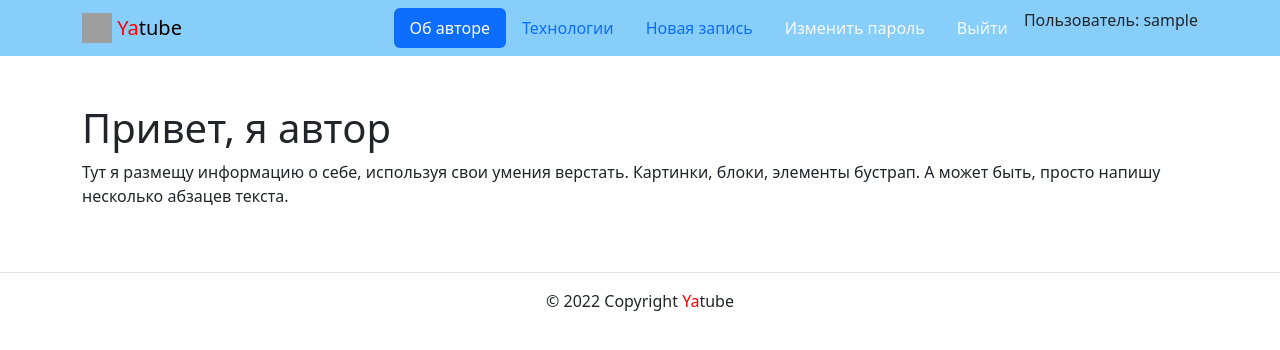
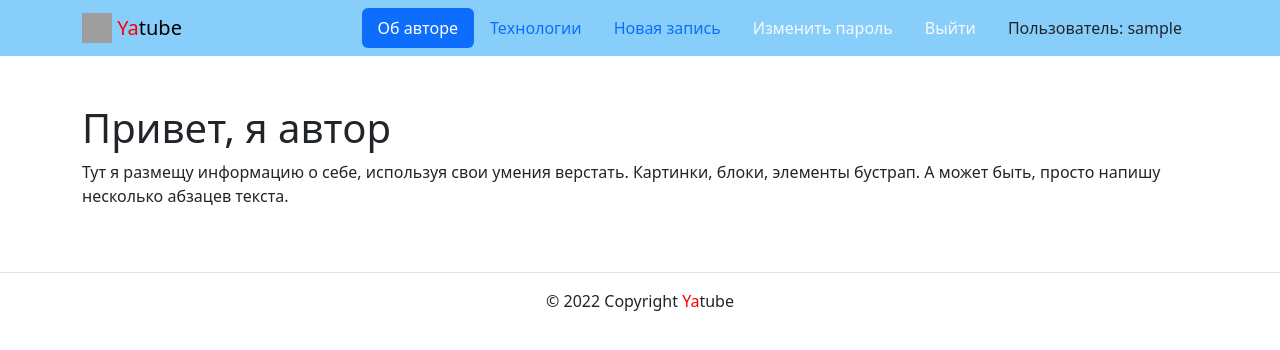
Before and after one commit to TrofimovAleksey/hw05_final, a Django app: page /about/author/ in a window 1280 px wide. Shown: the top 350 px of the page. Run offline with Django 3.2, Linux system fonts and the light colour scheme; the visitor is signed in with stand-in values (Sample User, id 1); some libraries are stand-ins or nearby versions; grey boxes are pictures that could not be loaded.

Commit message:
Оформил пользователя

```diff
--- a/yatube/templates/includes/header.html
+++ b/yatube/templates/includes/header.html
@@ -32,8 +32,8 @@
             <a class="nav-link link-light" href="{% url 'users:logout' %}"
             >Выйти</a>
           </li>
-          <li>
-            Пользователь: {{ user.username }}
+          <li class="nav-item">
+            <dev class="nav-link link-dark">Пользователь: {{ user.username }}</dev>
           </li>
         {% else %}
           <li class="nav-item">
```
